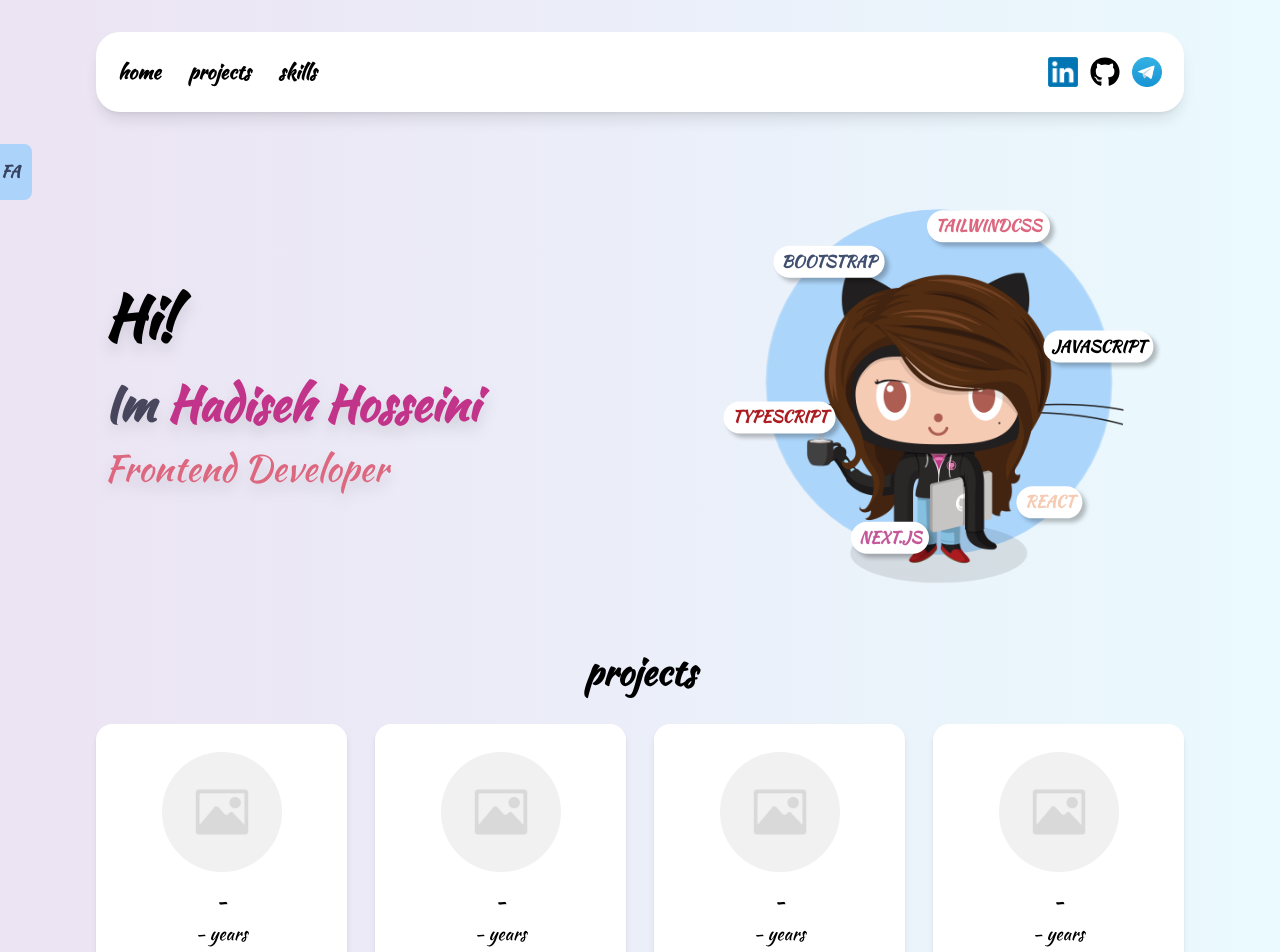
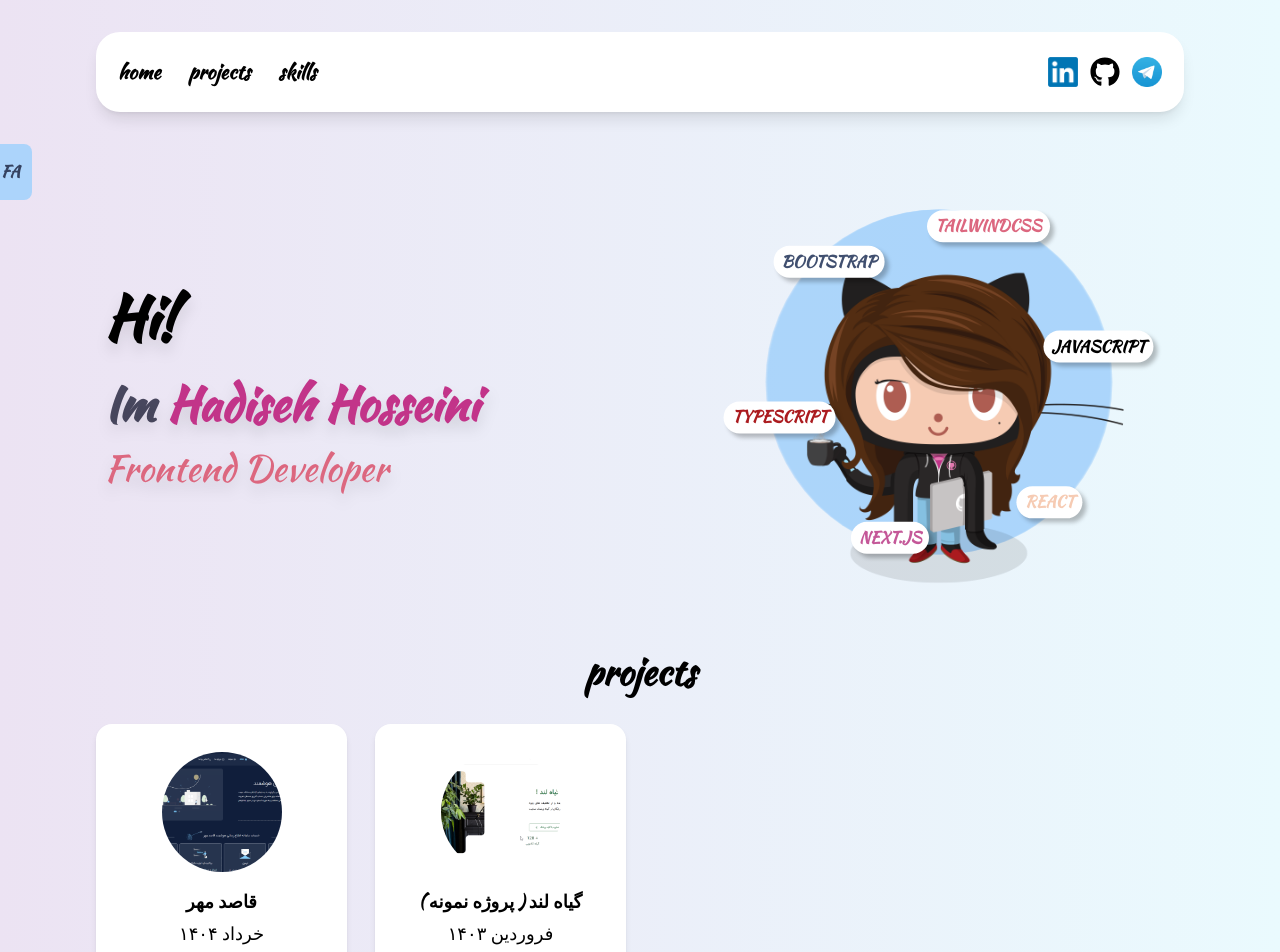
Before and after one commit to hadis2000/my-profile, a Next.js app: page / in a window 1280 px wide. Shown: the top 952 px of the page. Built offline with nearby package versions, Linux system fonts and the light colour scheme.

Commit message:
fix projects

```diff
--- a/app/component/custom-image/index.tsx
+++ b/app/component/custom-image/index.tsx
@@ -1,10 +1,23 @@
 import emptyImage from "@/app/asset/img/empty.png";
+import { StaticImport } from "next/dist/shared/lib/get-img-props";
 import Image, { ImageProps } from "next/image";
+import { useState } from "react";
 
 type CustomImageType = Partial<ImageProps>;
 
 const CustomImage = ({ src, alt, ...rest }: CustomImageType) => {
-  return <Image alt={alt ?? ""} src={src ?? emptyImage} {...rest} />;
+  const [imgSrc, setImgSrc] = useState<string | StaticImport | undefined>(src);
+
+  return (
+    <Image
+      alt={alt ?? ""}
+      src={imgSrc ?? emptyImage}
+      {...rest}
+      onError={() => {
+        setImgSrc(emptyImage);
+      }}
+    />
+  );
 };
 
 export default CustomImage;
--- a/app/section/projects/data.ts
+++ b/app/section/projects/data.ts
@@ -1,8 +1,20 @@
-export const my_project = [
-  { title: "دبیرخانه", year: "", imageUrl: "" },
-  { title: "", year: "", imageUrl: "" },
-  { title: "", year: "", imageUrl: "" },
-  { title: "", year: "", imageUrl: "" },
-  { title: "", year: "", imageUrl: "" },
-  { title: "", year: "", imageUrl: "" },
+import { ProjectItemType } from "./project-item";
+
+export const my_projects: ProjectItemType[] = [
+  {
+    title: "قاصد مهر",
+    date: "خرداد ۱۴۰۴",
+    imgUrl: "/img/projects/ghasedmehr.png",
+    techs: ["react", "mui", "axios", "ts"],
+    url: "https://ghasedmehr.ir/",
+  },
+  {
+    title: " ( پروژه نمونه ) گیاه لند ",
+    date: " فروردین ۱۴۰۳ ",
+    imgUrl: "/img/projects/giahland.png",
+    techs: ["msw", "react"],
+    url: "https://giahland-lyart.vercel.app/",
+  },
+  // { title: "", date: "", imgUrl: "" },
+  // { title: "", date: "", imgUrl: "" },
 ];
--- a/app/section/projects/index.tsx
+++ b/app/section/projects/index.tsx
@@ -1,23 +1,19 @@
 import SecHeader from "@/app/component/sec-header";
 import { useTranslation } from "next-i18next";
 import ProjectItems from "./project-item";
+import { my_projects } from "./data";
 const Projects = () => {
   const { t } = useTranslation();
   return (
-    <section id="projects">
+    <section id="projects" className="flex flex-col gap-8">
       <SecHeader secName={t("projects")} />
       <div
         className="grid 2xl:grid-cols-5 xl:grid-cols-4 lg:grid-cols-3
-      md:grid-cols-2 grid-cols-1 group/item gap-7 pt-8"
+      md:grid-cols-2 grid-cols-1 group/item gap-7"
       >
-        <ProjectItems key={1} />
-        <ProjectItems key={2} />
-        <ProjectItems key={3} />
-        <ProjectItems key={4} />
-        <ProjectItems key={5} />
-        <ProjectItems key={6} />
-        <ProjectItems key={7} />
-        <ProjectItems key={8} />
+        {my_projects.map((pro, index) => (
+          <ProjectItems key={index} {...pro} />
+        ))}
       </div>
     </section>
   );
--- a/app/section/projects/project-item/circle/index.tsx
+++ b/app/section/projects/project-item/circle/index.tsx
@@ -1,18 +1,19 @@
-import emptyImg from "../../../../asset/img/empty.png";
-import CustomImage from "@/app/component/custom-image";
+import TechIcon, { TechType } from "./tech-icon";
 
 type CircleProps = {
-  src?: string;
+  tech: TechType;
   className?: string;
 };
 
-const Circle = ({ src, className }: CircleProps) => {
+const Circle = ({ tech, className }: CircleProps) => {
   return (
-    <CustomImage
-      alt=""
-      src={src || emptyImg}
-      className={`shadow-2xl aspect-square absolute rounded-full group-hover:z-50 transition-all duration-700 ${className || ""}`}
-    />
+    <div
+      className={`shadow-2xl aspect-square absolute rounded-full group-hover:z-50 transition-all duration-700
+        bg-white flex items-center justify-center
+        ${className || ""}`}
+    >
+      <TechIcon tech={tech} />
+    </div>
   );
 };
 
--- /dev/null
+++ b/app/section/projects/project-item/circle/tech-icon.tsx
@@ -0,0 +1,45 @@
+import { ReactNode } from "react";
+import { DiJavascript } from "react-icons/di";
+import { FaReact } from "react-icons/fa";
+import { RiNextjsFill } from "react-icons/ri";
+import {
+  SiAntdesign,
+  SiAxios,
+  SiLerna,
+  SiMaterialdesign,
+  SiStorybook,
+  SiTailwindcss,
+  SiTypescript,
+} from "react-icons/si";
+
+export type TechType =
+  | "react"
+  | "next"
+  | "tailwind"
+  | "js"
+  | "ts"
+  | "antd"
+  | "mui"
+  | "storybook"
+  | "lerna"
+  | "axios"
+  | "msw";
+
+const techIcons: Record<TechType, ReactNode> = {
+  react: <FaReact />,
+  next: <RiNextjsFill />,
+  tailwind: <SiTailwindcss />,
+  js: <DiJavascript />,
+  ts: <SiTypescript />,
+  antd: <SiAntdesign />,
+  mui: <SiMaterialdesign />,
+  storybook: <SiStorybook />,
+  lerna: <SiLerna />,
+  axios: <SiAxios />,
+  msw: <>msw</>,
+};
+
+const TechIcon = ({ tech }: { tech: TechType }): ReactNode =>
+  techIcons[tech] ?? <></>;
+
+export default TechIcon;
--- a/app/section/projects/project-item/index.tsx
+++ b/app/section/projects/project-item/index.tsx
@@ -1,43 +1,54 @@
 import CustomImage from "@/app/component/custom-image";
-import emptyImg from "../../../asset/img/empty.png";
 import Circle from "./circle";
+import { TechType } from "./circle/tech-icon";
+import Link from "next/link";
 
-const settings = [
-  "w-14 top-10 left-10 group-hover:-left-16",
-  "w-8 bottom-10 left-10 group-hover:-left-9",
-  "w-22 bottom-5 right-10 group-hover:-right-24 group-hover:-bottom-5",
-  "w-12 top-8 right-10 group-hover:-right-14",
-  "w-14 bottom-14 left-10 group-hover:-bottom-16",
-  "w-14 top-14 left-14 group-hover:-top-16",
+const circleSettings = [
+  "w-14 top-10 left-10 group-hover:-left-16 text-3xl",
+  "w-22 bottom-5 right-10 group-hover:-right-24 group-hover:-bottom-5 text-4xl",
+  "w-14 bottom-14 left-10 group-hover:-bottom-16 text-3xl",
+  "w-14 top-14 left-14 group-hover:-top-16 text-3xl",
+  "w-8 bottom-10 left-10 group-hover:-left-9 text-xl",
+  "w-12 top-8 right-10 group-hover:-right-14 text-3xl",
 ];
 
-const ProjectItems = () => {
-  return (
-    <div className="relative group group-hover/item:blur-[3px] hover:blur-none">
-      <Circle className={settings[0]} />
-      <Circle className={settings[1]} />
-      <Circle className={settings[2]} />
-      <Circle className={settings[3]} />
-      <Circle className={settings[4]} />
-      <Circle className={settings[5]} />
+export type ProjectItemType = {
+  title?: string;
+  imgUrl?: string;
+  url?: string;
+  date?: string;
+  techs?: TechType[];
+};
+
+const ProjectItems = ({ date, imgUrl, techs, title, url }: ProjectItemType) => (
+  <Link
+    href={url ?? ""}
+    target="_blank"
+    className="relative group group-hover/item:blur-[3px] hover:blur-none"
+  >
+    {techs?.map((tech, i) => (
+      <Circle key={i} className={circleSettings[i]} tech={tech} />
+    ))}
 
     <div
-        className="bg-white rounded-2xl shadow-md py-7 cursor-pointer
+      className="
+        bg-white rounded-2xl shadow-md py-7 cursor-pointer
         scale-100 transition-transform duration-500 delay-300
-       flex flex-col items-center justify-center gap-1"
+        flex flex-col items-center justify-center gap-1 px-5
+      "
     >
       <CustomImage
-          className="rounded-full mb-3"
-          src={emptyImg}
-          alt=""
-          width={120}
-          height={120}
+        src={imgUrl}
+        alt={title ?? "-"}
+        width={500}
+        height={500}
+        className="rounded-full mb-3 w-30 h-30 object-cover group-hover:shadow
+        group-hover:w-full group-hover:rounded-lg transition-all duration-200"
       />
-        <h3 className="text-lg font-extrabold uppercase">-</h3>
-        <h3 className="text-lg font-medium">- years</h3>
+      <h3 className="text-lg font-extrabold uppercase">{title ?? "-"}</h3>
+      <h3 className="text-lg font-medium">{date ?? "-"}</h3>
     </div>
-    </div>
+  </Link>
 );
-};
 
 export default ProjectItems;
```
Also changed, not shown: public/img/projects/ghasedmehr.png (added), public/img/projects/giahland.png (added). Lines whose indentation alone changed are shown as unchanged.
